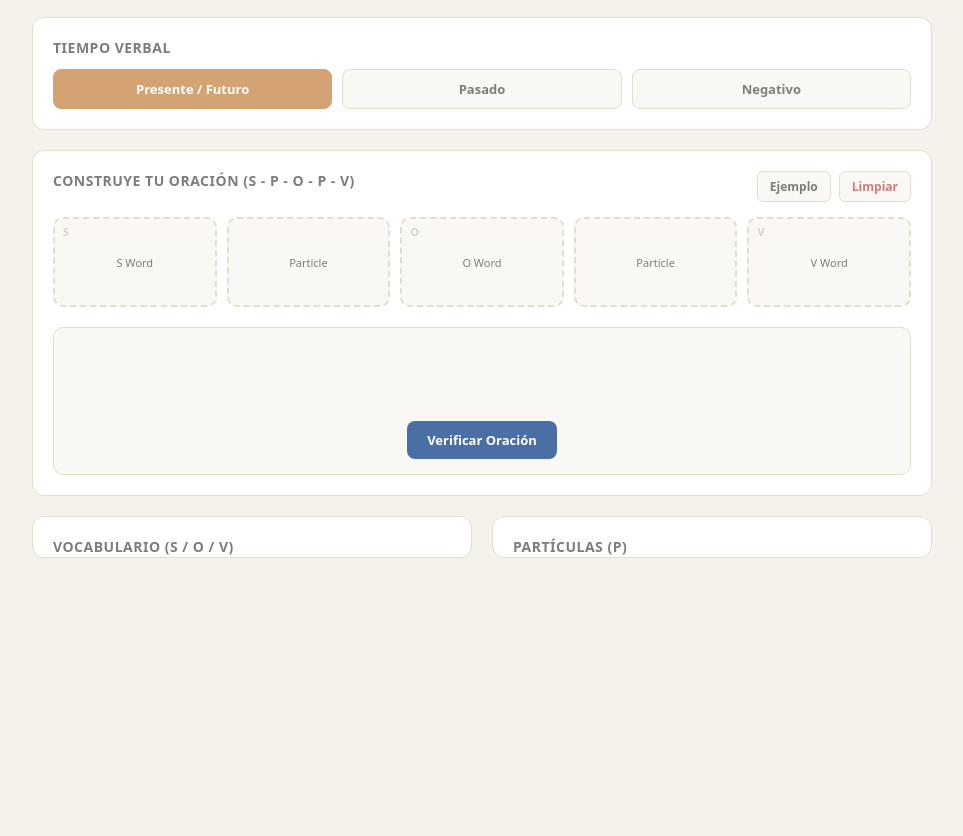
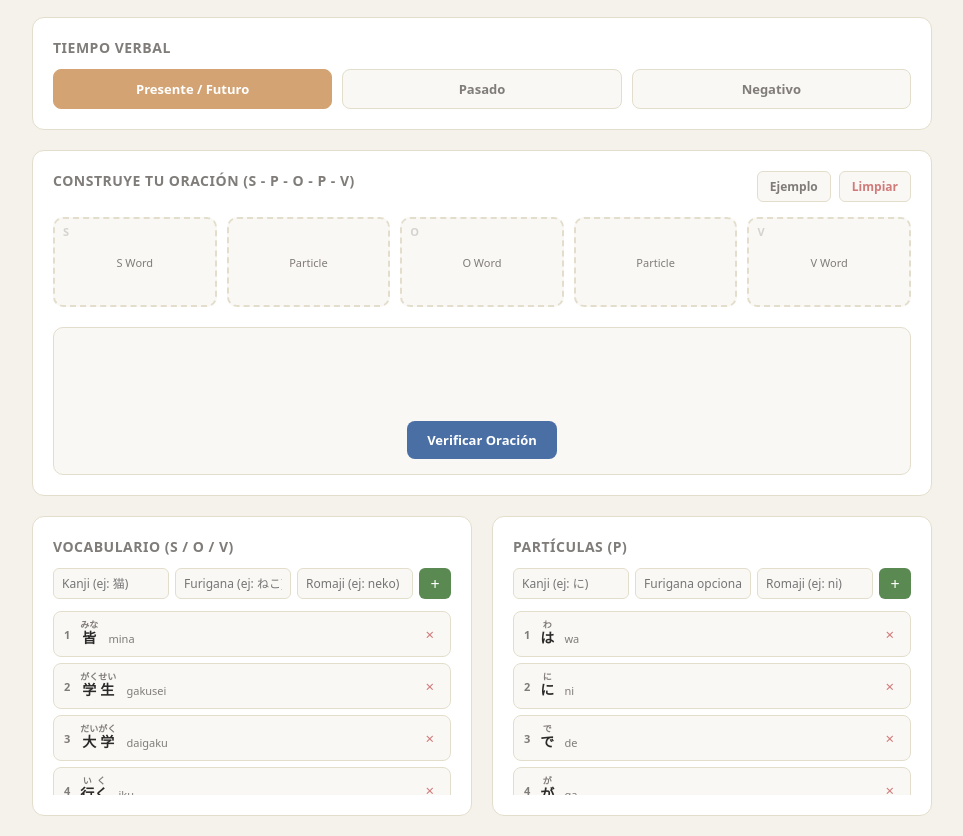
Before and after one commit to ivanrodrigotellogamarra/jp-trainning, a plain HTML site: page index.html in a window 1280 px wide. Shown: the part 99-935 px from the top of the page, without its empty margins (158-1121 px from the left). Before the commit the page ends 800 px from the top, so only its background shows below. Drawn offline with Linux system fonts and the light colour scheme.

Commit message:
Corrige la altura de los cards

```diff
--- a/style.css
+++ b/style.css
@@ -375,7 +375,7 @@ main {
 
 .builder-panels .card {
     margin-bottom: 0;
-    height: 30px; /* Altura ideal y controlada para ambas tarjetas */
+    height: 300px; /* Altura ideal y controlada para ambas tarjetas */
     display: flex;
     flex-direction: column;
     overflow: hidden; /* Evita que cualquier elemento se salga de los márgenes */
```
